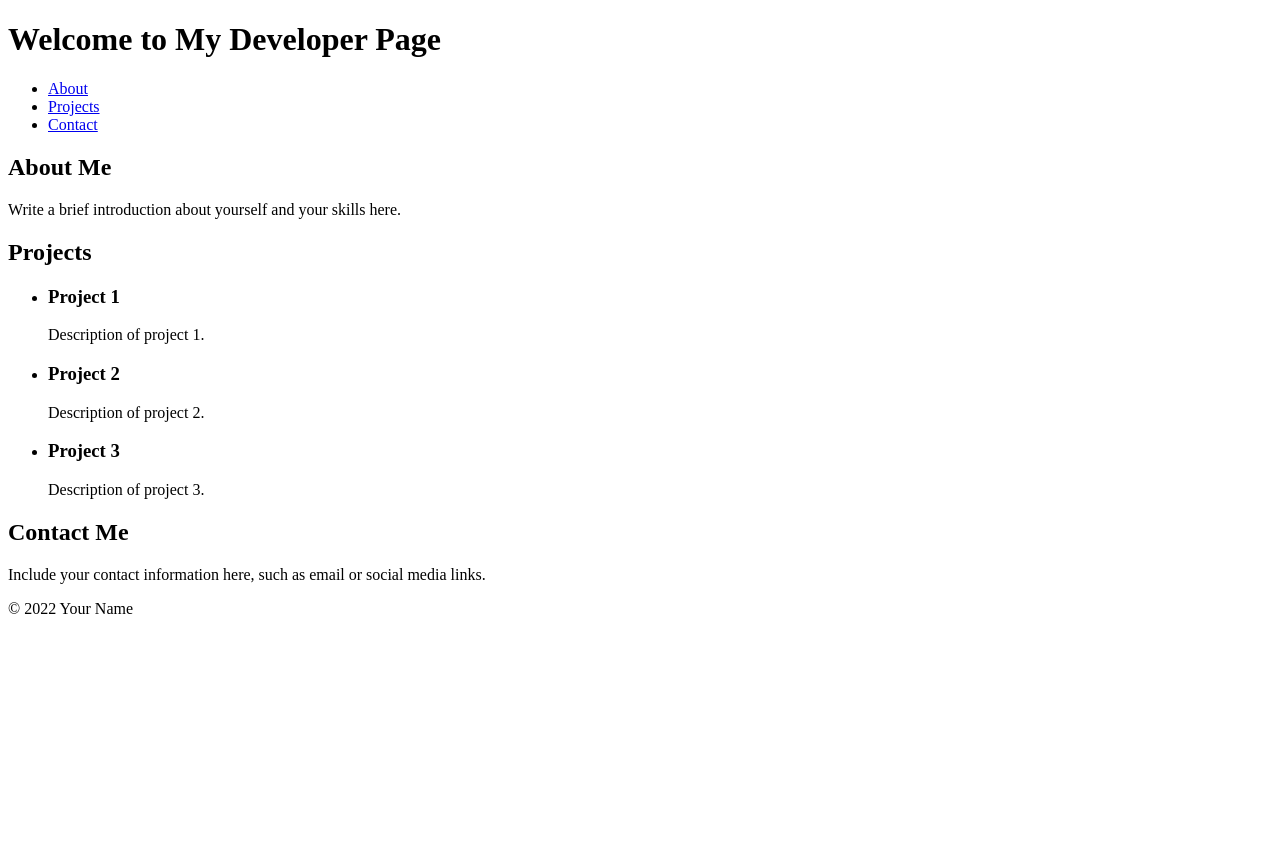
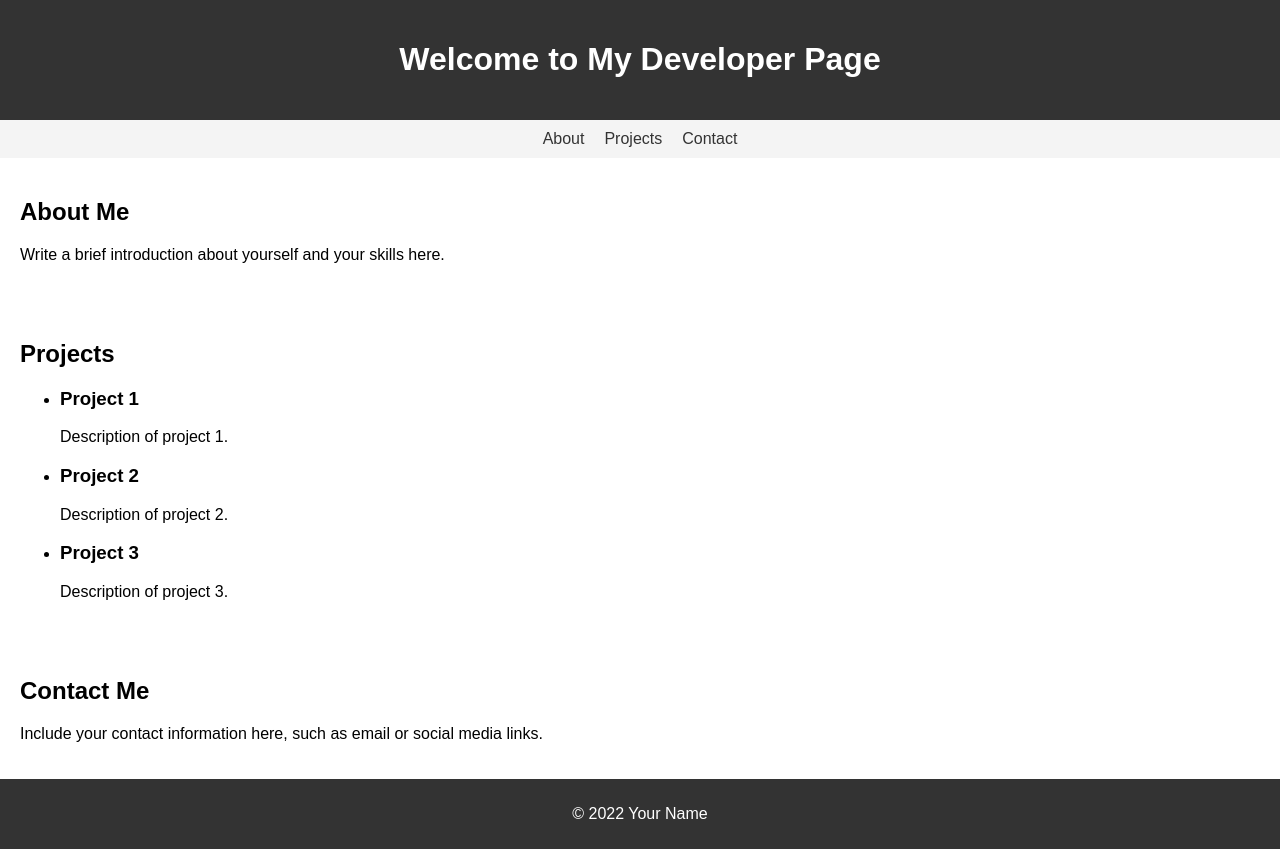
Before and after one commit to neyanocip/neyanocip.github.io, a plain HTML site: page index.html in a window 1280 px wide. Before the commit the page ends 800 px from the top, so only its background shows below. Drawn offline with Linux system fonts and the light colour scheme.

Commit message:
Update index.html

```diff
--- a/index.html
+++ b/index.html
@@ -4,7 +4,53 @@
     <meta charset="UTF-8">
     <meta name="viewport" content="width=device-width, initial-scale=1.0">
     <title>Developer Page</title>
-    <link rel="stylesheet" href="styles.css">
+    <style>
+        body {
+            font-family: Arial, sans-serif;
+            margin: 0;
+            padding: 0;
+        }
+
+        header {
+            background-color: #333;
+            color: #fff;
+            padding: 20px;
+            text-align: center;
+        }
+
+        nav {
+            background-color: #f4f4f4;
+            padding: 10px;
+        }
+
+        nav ul {
+            list-style-type: none;
+            margin: 0;
+            padding: 0;
+            display: flex;
+            justify-content: center;
+        }
+
+        nav ul li {
+            margin: 0 10px;
+        }
+
+        nav ul li a {
+            text-decoration: none;
+            color: #333;
+        }
+
+        section {
+            padding: 20px;
+        }
+
+        footer {
+            background-color: #333;
+            color: #fff;
+            padding: 10px;
+            text-align: center;
+        }
+    </style>
 </head>
 <body>
     <header>
```
